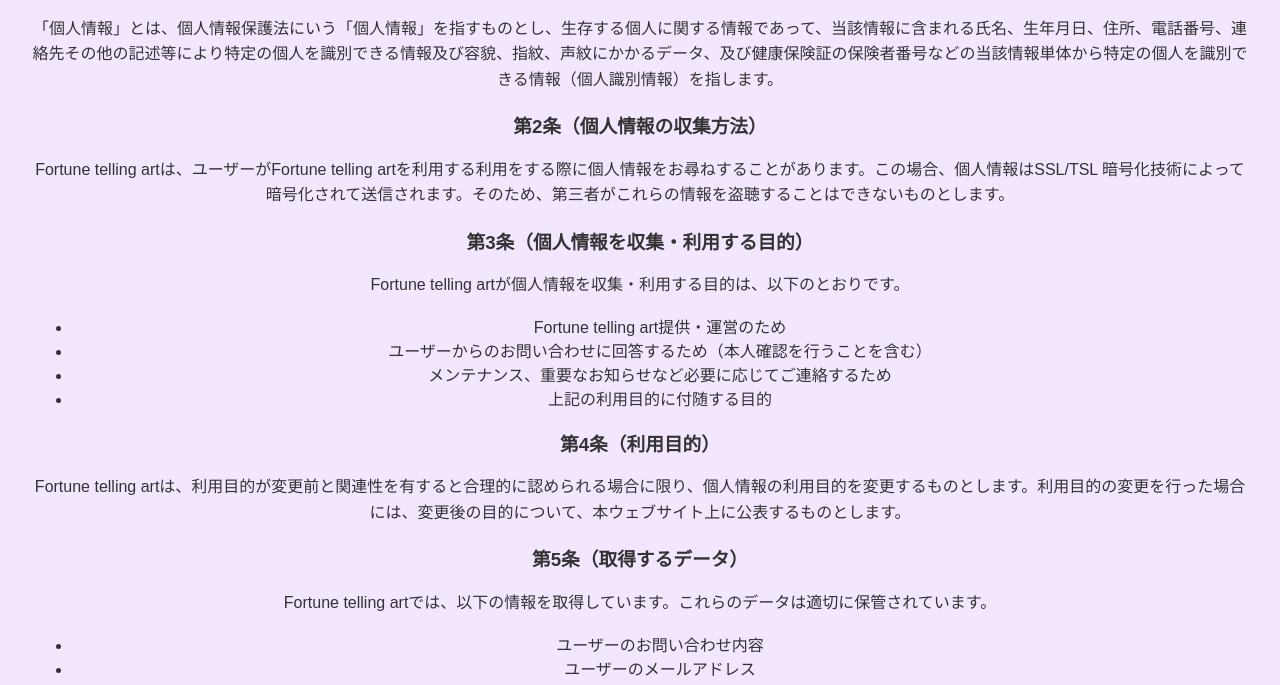
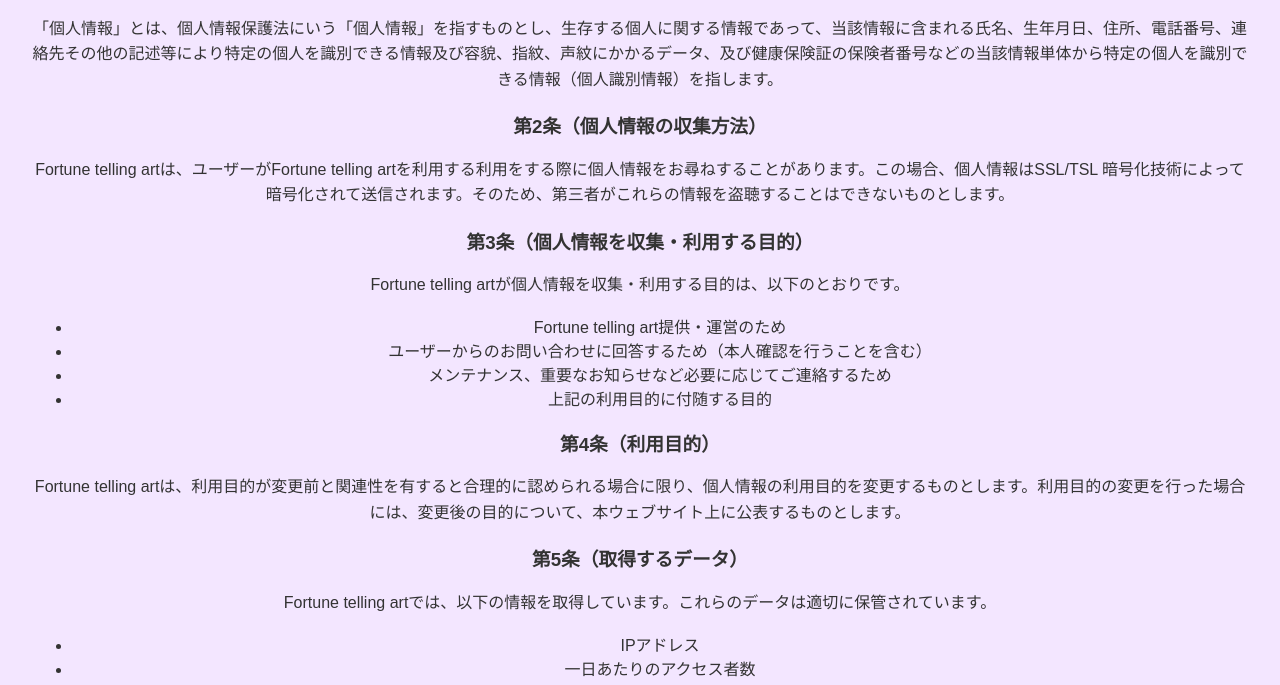
Before and after one commit to nightingalemusk/about-fta, a plain HTML site: page main/src/site/privacy.html in a window 1280 px wide. Shown: the part 232-917 px from the top of the page. Drawn offline with Linux system fonts and the light colour scheme.

Commit message:
Update privacy.html

```diff
--- a/main/src/site/privacy.html
+++ b/main/src/site/privacy.html
@@ -141,7 +141,8 @@
                 <h3>第5条（取得するデータ）</h3>
                 <p>Fortune telling artでは、以下の情報を取得しています。これらのデータは適切に保管されています。</p>
                 <ul>
-                    <li>ユーザーのお問い合わせ内容</li>
+                    <li>IPアドレス</li>
+                    <li>一日あたりのアクセス者数</li>
                     <li>ユーザーのメールアドレス</li>
                 </ul>
 
```
